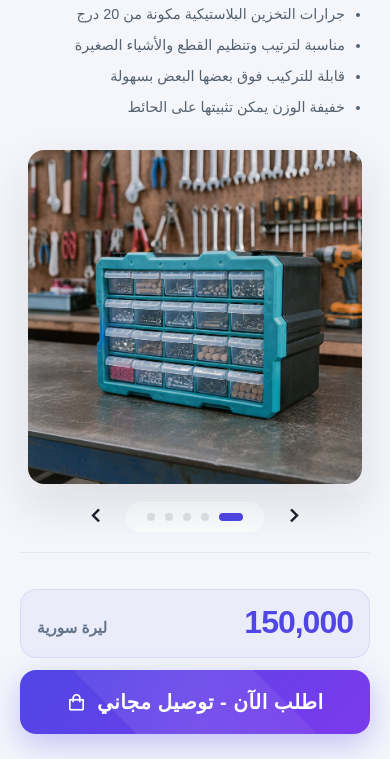
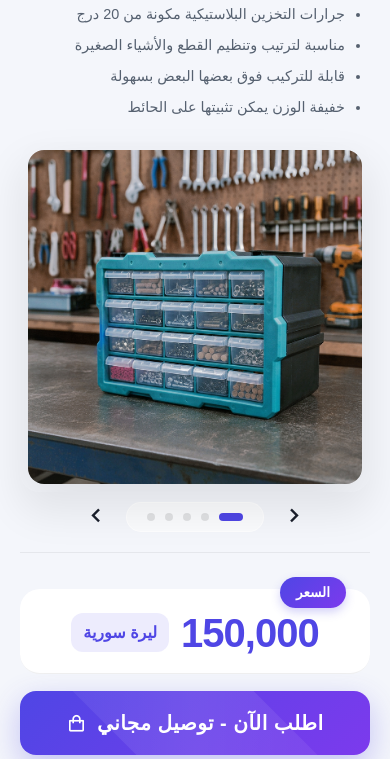
Before and after one commit to modelxland/modelxlandFonts, a website: page model-classic.html in a window 390 px wide. Shown: the part 133-892 px from the top of the page. Drawn offline with nearby package versions, Linux system fonts and the light colour scheme; a web font is replaced by a local one.

Commit message:
feat: add responsive mobile styles to optimize product showcase and navigation layout

```diff
--- a/css/mobile.css
+++ b/css/mobile.css
@@ -16,6 +16,10 @@
         background: #fff !important;
         padding: 10px 0 !important;
         box-shadow: 0 2px 15px rgba(0,0,0,0.05) !important;
+    }
+
+    .nav-container {
+        padding: 0 15px !important;
     }
 
     .desktop-only {
@@ -226,26 +230,48 @@
 
     /* Price & Actions */
     .showcase-price {
+        display: flex;
         flex-direction: row;
-        justify-content: space-between;
-        align-items: baseline;
-        gap: 8px;
-        padding: 16px;
-        margin-bottom: 0;
+        justify-content: center;
+        align-items: center;
+        gap: 12px;
+        padding: 24px 16px 20px;
+        margin-bottom: 5px;
         width: 100%;
-        background: rgba(79, 70, 229, 0.05);
-        border-radius: 16px;
-        border: 1px solid rgba(79, 70, 229, 0.1);
+        background: #fff;
+        border-radius: 20px;
+        position: relative;
+    }
+
+    .showcase-price::before {
+        content: 'السعر';
+        position: absolute;
+        top: -12px;
+        right: 24px;
+        background: linear-gradient(135deg, #4F46E5 0%, #7C3AED 100%);
+        color: #fff;
+        font-size: 0.85rem;
+        font-weight: 800;
+        padding: 4px 16px;
+        border-radius: 50px;
+        box-shadow: 0 4px 10px rgba(79, 70, 229, 0.25);
     }
 
     .showcase-price .val {
-        font-size: 2rem;
+        font-size: 2.5rem;
         font-weight: 900;
+        color: var(--primary);
+        line-height: 1;
+        letter-spacing: -1px;
     }
 
     .showcase-price .cur {
-        font-size: 0.95rem;
-        font-weight: 700;
+        font-size: 1rem;
+        font-weight: 800;
+        color: var(--primary);
+        background: rgba(79, 70, 229, 0.1);
+        padding: 6px 12px;
+        border-radius: 12px;
     }
 
     .buy-action {
```
